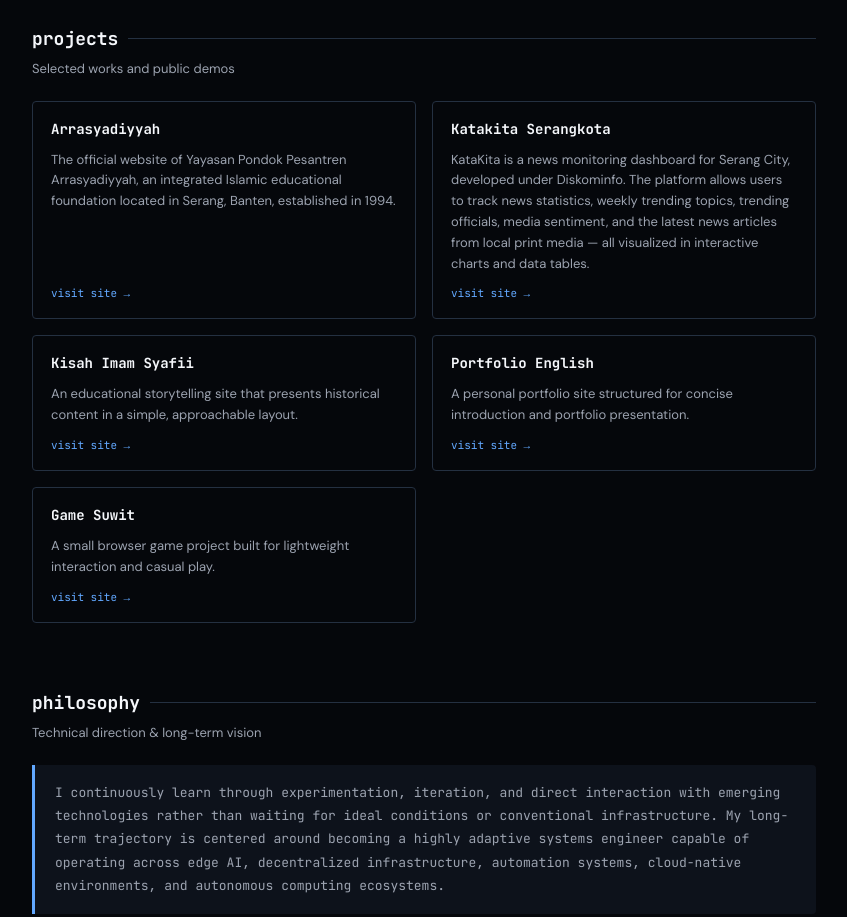
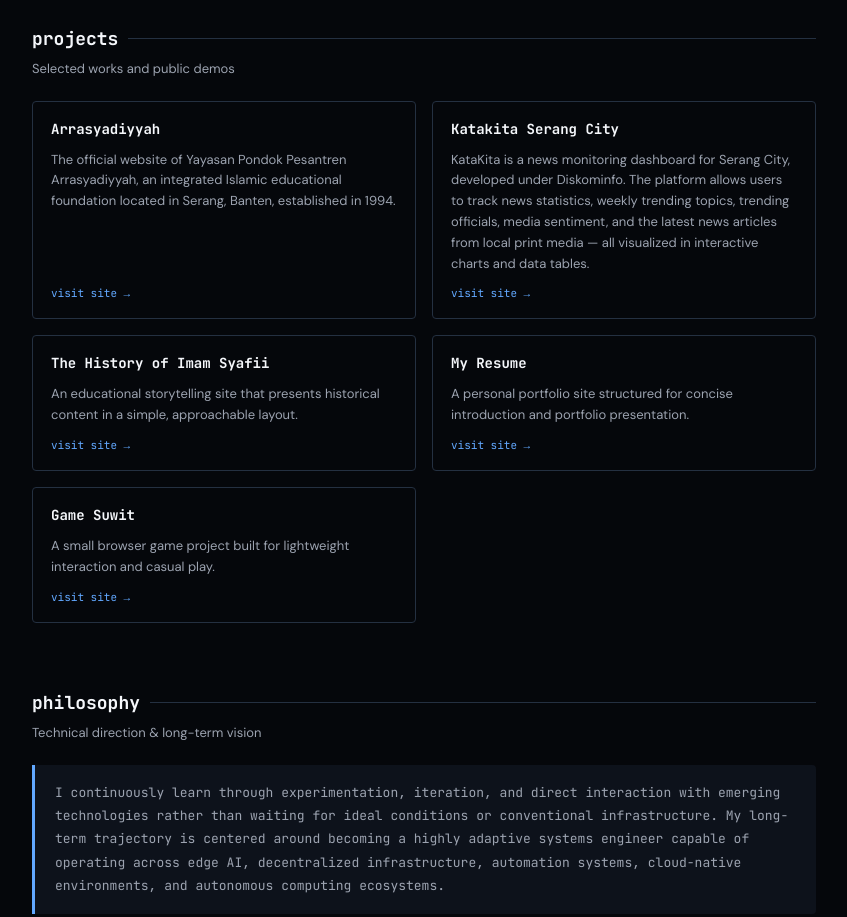
Before and after one commit to rifani-sh/my-profil, a Next.js app: page / in a window 1280 px wide. Shown: the part 2060-2977 px from the top of the page, without its empty margins (326-1173 px from the left). Built offline with nearby package versions, Linux system fonts and the light colour scheme.

Commit message:
Update page.jsx

```diff
--- a/src/app/page.jsx
+++ b/src/app/page.jsx
@@ -96,17 +96,17 @@
     link: "https://arrasyadiyyah.vercel.app/",
   },
   {
-    title: "Katakita Serangkota",
+    title: "Katakita Serang City",
     desc: "KataKita is a news monitoring dashboard for Serang City, developed under Diskominfo. The platform allows users to track news statistics, weekly trending topics, trending officials, media sentiment, and the latest news articles from local print media — all visualized in interactive charts and data tables.",
     link: "https://katakita-serangkota.vercel.app/",
   },
   {
-    title: "Kisah Imam Syafii",
+    title: "The History of Imam Syafii",
     desc: "An educational storytelling site that presents historical content in a simple, approachable layout.",
     link: "https://rifani-sh.github.io/kisah-imam-syafii/",
   },
   {
-    title: "Portfolio English",
+    title: "My Resume",
     desc: "A personal portfolio site structured for concise introduction and portfolio presentation.",
     link: "https://rifani-sh.github.io/portfolio-english/",
   },
```
